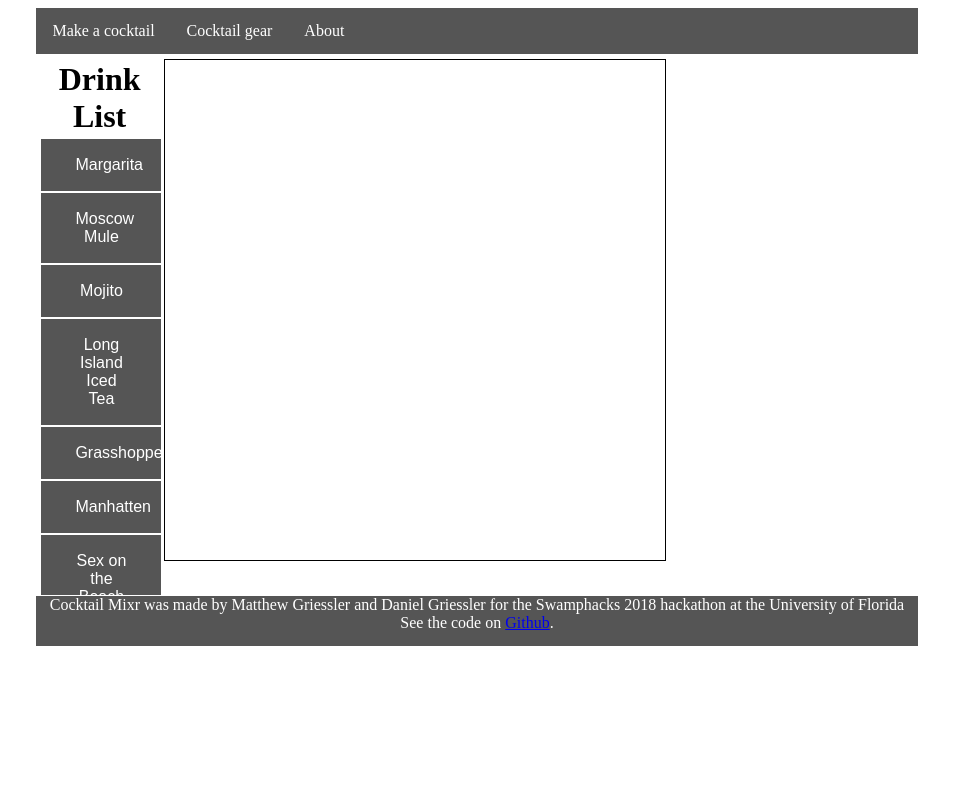
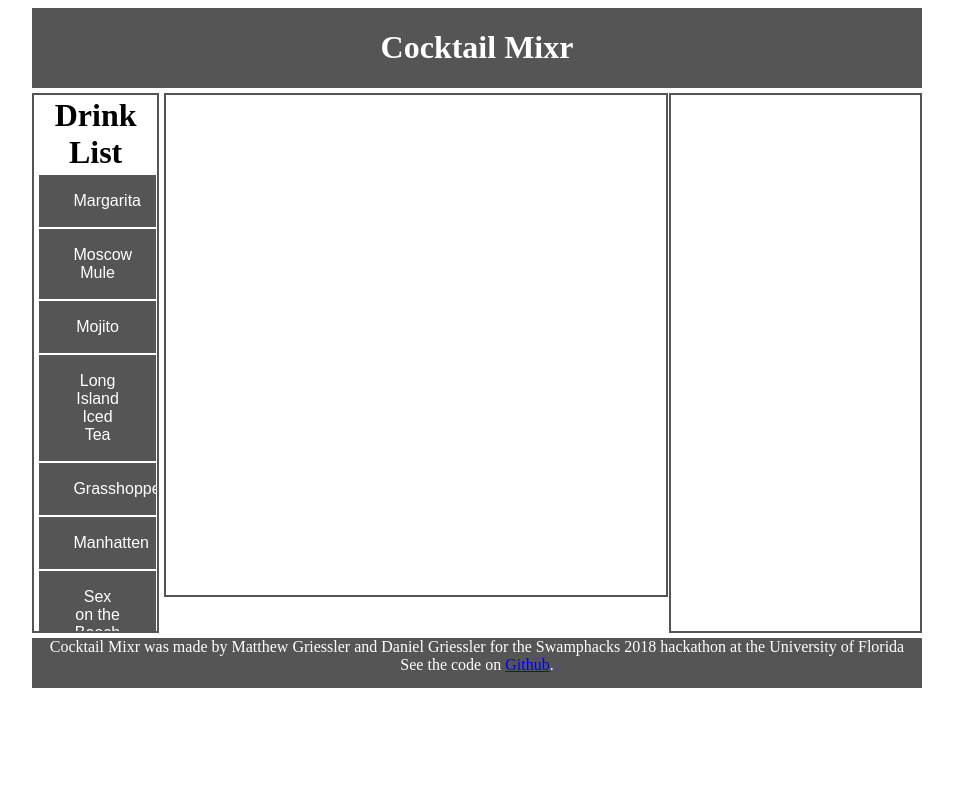
Before and after one commit to mgriessler/cocktailmixxer, a plain HTML site: page index.html in a window 1280 px wide. Shown: the whole page, without its empty margins (163-1116 px from the left). Drawn offline with nearby package versions, Linux system fonts and the light colour scheme.

Commit message:
cleaning up

```diff
--- a/css/styles.css
+++ b/css/styles.css
@@ -1,7 +1,7 @@
 .wrapper {
     display: grid;
     grid-template-columns: auto 10% 500px 20% auto;
-    grid-gap: 1px;
+    grid-gap: 5px;
     grid-auto-rows: minmax(50px, auto);
 }
 .nav-bar {
@@ -9,12 +9,16 @@
     grid-column-end: 5;
     grid-row-start: 1;
     grid-row-end: 1;
+    background-color: #555555;
+    color: white;
+    text-align: center;
 }
 .left-side-bar {
     grid-column-start: 2;
     grid-column-end: 2;
     grid-row-start: 2;
     grid-row-end: 2;
+    border: 2px solid #555555;
 }
 .drink-container {
     grid-column-start: 3;
@@ -27,6 +31,7 @@
     grid-column-end: 4;
     grid-row-start: 2;
     grid-row-end: 2;
+    border: 2px solid #555555;
 }
 .bottom-bar {
     grid-column-start: 2;
@@ -39,7 +44,7 @@
 }
 
 #drink {
-    border: 1px solid black;
+    border: 2px solid #555555;
 }
 
 .button {
--- a/index.html
+++ b/index.html
@@ -15,11 +15,12 @@
     <script src="js/index.js"></script>
     <div class="wrapper">
         <div class="nav-bar">
-            <ul id="nav">
-                <li><a href="http://www.cocktailmixr.com">Make a cocktail</a></li>
-                <li><a href="http://www.cocktailmixr.com/Gear">Cocktail gear</a></li>
-                <li><a href="http://www.cocktailmixr.com/About">About</a></li>
-            </ul>
+            <h1 style="padding: 0;">Cocktail Mixr</h1>
+            <!--<ul id="nav">
+                <li><a href="http://cocktailmixr.com">Make a cocktail</a></li>
+                <li><a href="http://cocktailmixr.com/Gear">Cocktail gear</a></li>
+                <li><a href="http://cocktailmixr.com/About">About</a></li>
+            </ul>-->
         </div>
         <div class="left-side-bar">
             <h1 id="drink-list-title">Drink List</h1>
```
